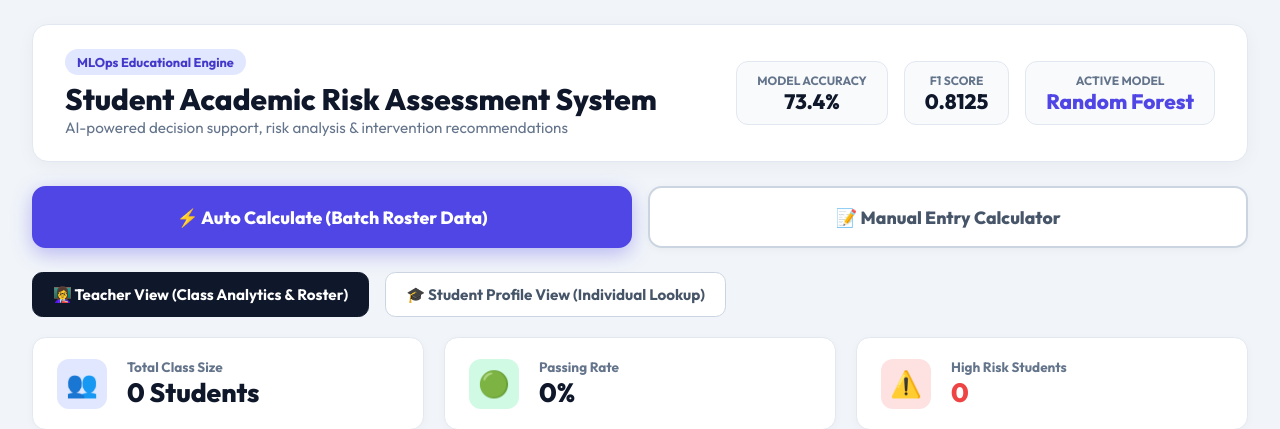
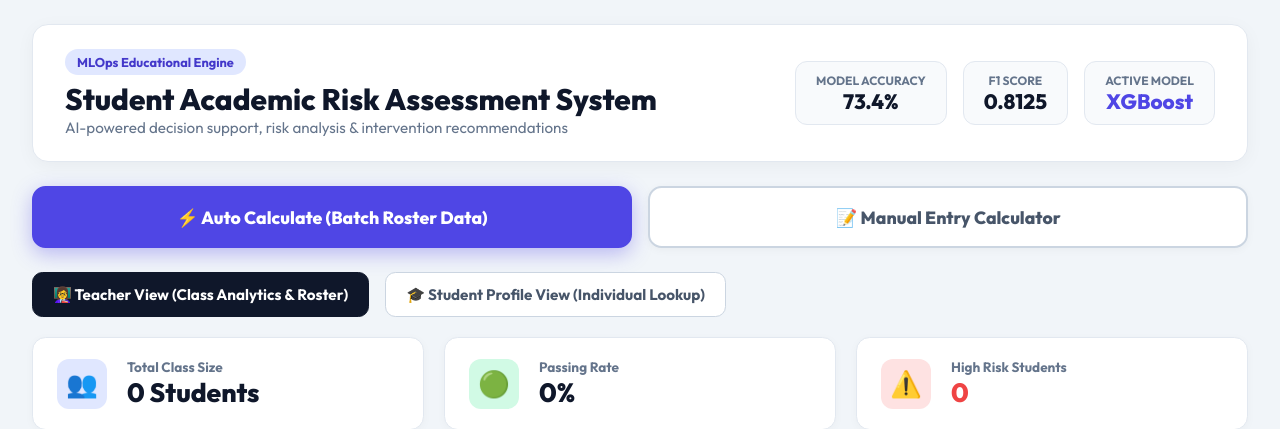
Before and after one commit to NITISH1817/The-Pixels, a FastAPI app: page / in a window 1280 px wide. Shown: the top 429 px of the page. Run offline with FastAPI, Linux system fonts and the light colour scheme.

Commit message:
FEAT: Updated active champion model indicator to XGBoost across API and Dashboards

```diff
--- a/api/main.py
+++ b/api/main.py
@@ -255,11 +255,12 @@
     """Serve the Dual-Role Web Dashboard Frontend UI."""
     init_artifacts()
     metrics = prep_info.get("test_metrics", {}) if prep_info else {}
+    model_name = prep_info.get("best_model_name", "XGBoost") if prep_info else "XGBoost"
     roster = get_teacher_student_roster()
     return templates.TemplateResponse(
         request=request,
         name="index.html",
-        context={"metrics": metrics, "roster": roster, "total_students": len(roster)}
+        context={"metrics": metrics, "model_name": model_name, "roster": roster, "total_students": len(roster)}
     )
 
 
--- a/api/templates/index.html
+++ b/api/templates/index.html
@@ -517,7 +517,7 @@
                 </div>
                 <div class="metric-pill highlight-pill">
                     <span class="pill-label">Active Model</span>
-                    <span class="pill-val">Random Forest</span>
+                    <span class="pill-val">{{ model_name }}</span>
                 </div>
             </div>
         </header>
--- a/monitoring/dashboard.py
+++ b/monitoring/dashboard.py
@@ -119,7 +119,7 @@
 st.sidebar.subheader("ℹ️ System Status")
 st.sidebar.write("**Pipeline**: DVC Tracked")
 st.sidebar.write("**Experiment Store**: MLflow Registry")
-st.sidebar.write("**Active Model**: Random Forest (v2.0.0)")
+st.sidebar.write("**Active Model**: XGBoost (v2.0.0)")
 
 
 # ------------------------------------------------------------------
```
Also changed, not shown: 2 other files.
